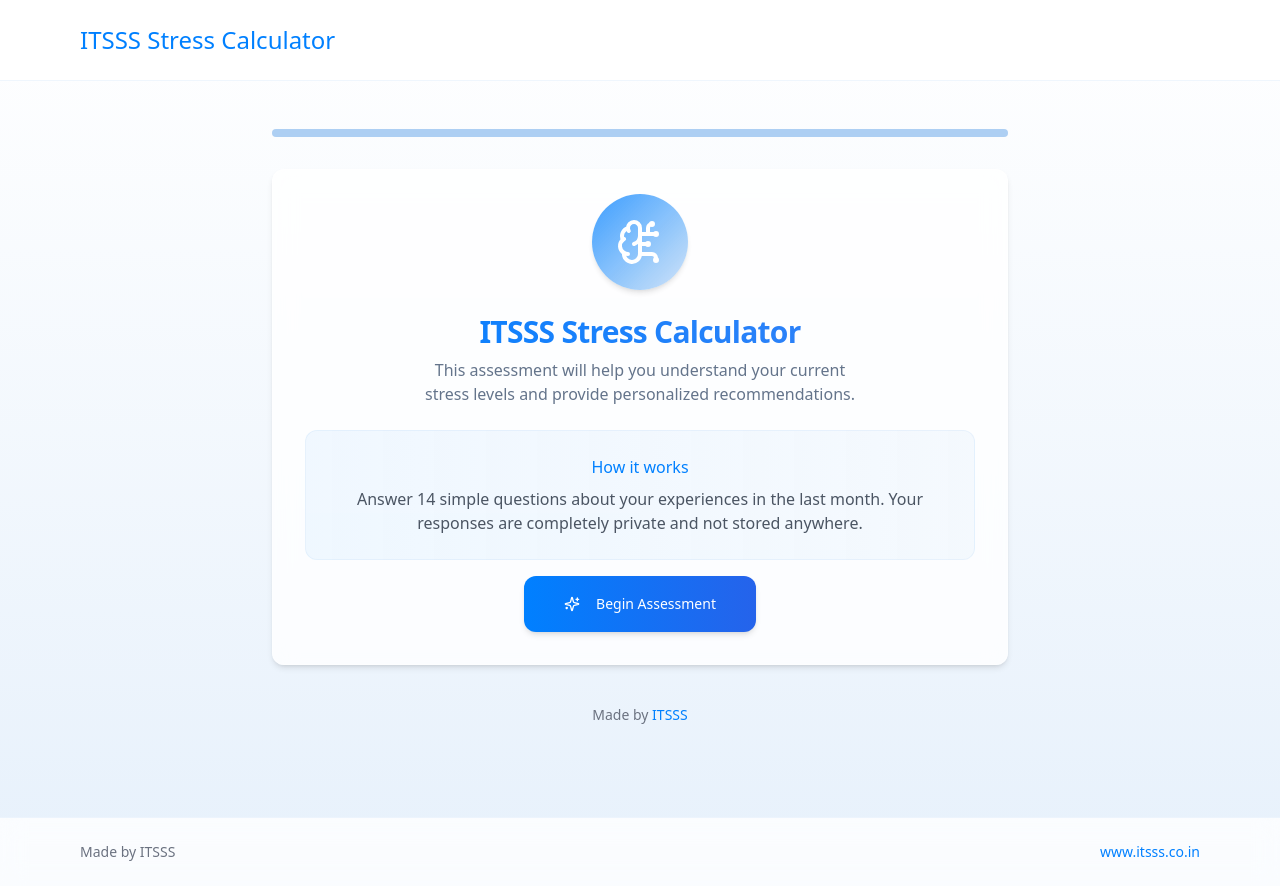
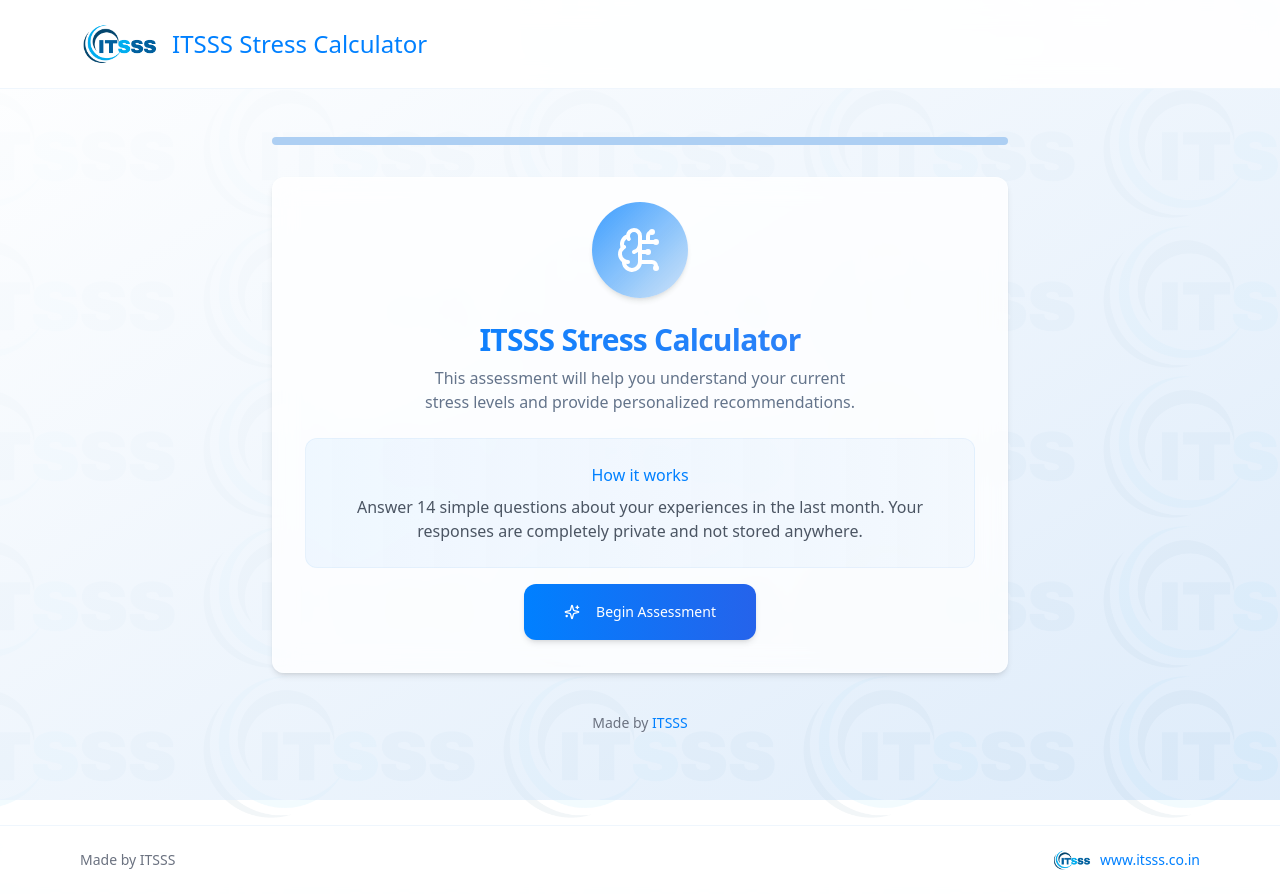
Before and after one commit to jabberdhami/stressy-snapper, a React (Vite) app: page / in a window 1280 px wide. Built offline with nearby package versions, Linux system fonts and the light colour scheme.

Commit message:
Implement background pattern
Adds a background pattern to the application.

```diff
--- a/src/components/Layout.tsx
+++ b/src/components/Layout.tsx
@@ -8,24 +8,30 @@ type LayoutProps = {
 
 const Layout = ({ children }: LayoutProps) => {
   return (
-    <div className="min-h-screen flex flex-col bg-gradient-to-b from-white to-itsss-lightBlue/30">
-      <header className="w-full py-6 border-b border-itsss-lightBlue/20 bg-white/80 backdrop-blur-md">
+    <div className="min-h-screen flex flex-col itsss-bg-pattern overflow-x-hidden">
+      <div className="absolute inset-0 itsss-bg-gradient z-0"></div>
+      <header className="w-full py-6 border-b border-itsss-lightBlue/20 bg-white/90 backdrop-blur-md relative z-10">
         <div className="container max-w-6xl mx-auto px-4">
           <div className="flex justify-center md:justify-start items-center">
-            <div className="text-2xl font-medium text-itsss-blue">
+            <div className="text-2xl font-medium text-itsss-blue flex items-center">
+              <img
+                src="/lovable-uploads/12c01383-84b6-47b4-a264-3506b78f64d5.png"
+                alt="ITSSS Logo"
+                className="h-10 w-auto mr-3"
+              />
               ITSSS Stress Calculator
             </div>
           </div>
         </div>
       </header>
 
-      <main className="flex-grow py-12">
+      <main className="flex-grow py-12 relative z-10">
         <div className="container max-w-6xl mx-auto">
           {children}
         </div>
       </main>
 
-      <footer className="w-full py-6 border-t border-itsss-lightBlue/20 bg-white/80 backdrop-blur-md">
+      <footer className="w-full py-6 border-t border-itsss-lightBlue/20 bg-white/90 backdrop-blur-md relative z-10">
         <div className="container max-w-6xl mx-auto px-4">
           <div className="flex flex-col md:flex-row justify-between items-center gap-4">
             <p className="text-gray-500 text-sm">
@@ -36,8 +42,13 @@ const Layout = ({ children }: LayoutProps) => {
                 href="https://www.itsss.co.in"
                 target="_blank"
                 rel="noopener noreferrer"
-                className="text-itsss-blue hover:text-itsss-blue/80 transition-colors text-sm"
+                className="text-itsss-blue hover:text-itsss-blue/80 transition-colors text-sm flex items-center"
               >
+                <img
+                  src="/lovable-uploads/12c01383-84b6-47b4-a264-3506b78f64d5.png"
+                  alt="ITSSS Logo"
+                  className="h-5 w-auto mr-2"
+                />
                 www.itsss.co.in
               </a>
             </div>
--- a/src/index.css
+++ b/src/index.css
@@ -79,4 +79,18 @@
   .text-balance {
     text-wrap: balance;
   }
+
+  .itsss-bg-pattern {
+    background-image: url('/lovable-uploads/12c01383-84b6-47b4-a264-3506b78f64d5.png');
+    background-repeat: repeat;
+    background-size: 300px;
+    background-position: center;
+    background-attachment: fixed;
+    background-blend-mode: soft-light;
+    background-color: rgba(255, 255, 255, 0.95);
+  }
+
+  .itsss-bg-gradient {
+    background: linear-gradient(to bottom right, rgba(255, 255, 255, 0.9), rgba(173, 207, 243, 0.4));
+  }
 }
```
Also changed, not shown: public/lovable-uploads/12c01383-84b6-47b4-a264-3506b78f64d5.png (added).
